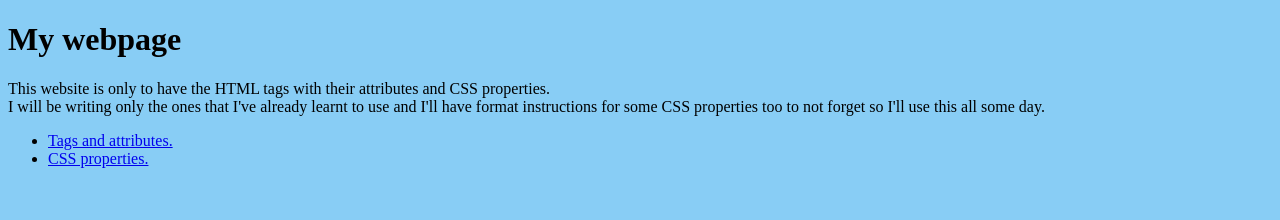
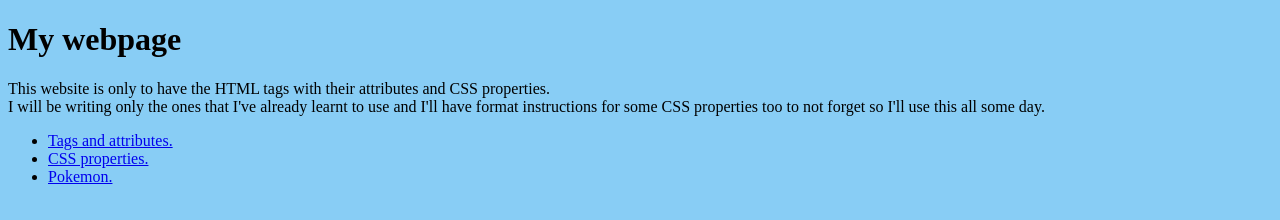
Before and after one commit to PabloAMB/PabloAMB.github.io, a plain HTML site: page index.html in a window 1280 px wide. Drawn offline with Linux system fonts and the light colour scheme.

Commit message:
Added pokemon
Hyperlinked

```diff
--- a/index.html
+++ b/index.html
@@ -17,6 +17,7 @@
 	<ul>
 		<li><a href="PabloAMB.github.io/tags_and_attributes">Tags and attributes.</a></li>
 		<li><a href="PabloAMB.github.io/CSS_properties">CSS properties.</a></li>
+		<li><a href="PabloAMB.github.io/Pokemon">Pokemon.</a></li>
 	</ul>
 </body>
 </html>
```
